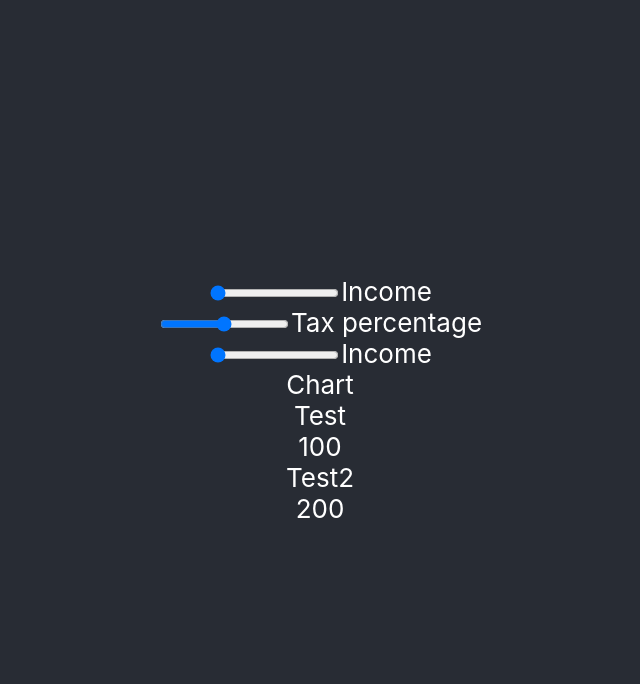
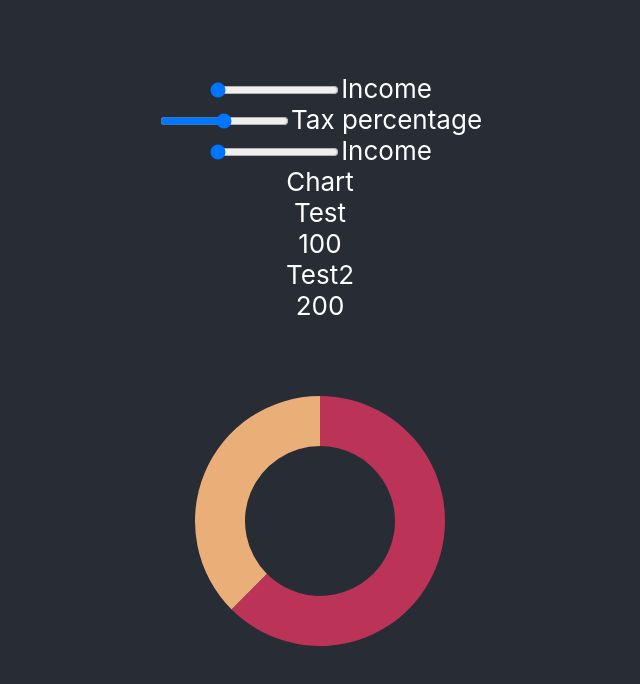
Before and after one commit to Arskah/verolaskuri, a React (Create React App) app: page / in a window 1280 px wide. Shown: the top 684 px of the page, without its empty margins (320-960 px from the left). Built offline with nearby package versions, Linux system fonts and the light colour scheme.

Commit message:
PieChart basics added

```diff
--- a/package.json
+++ b/package.json
@@ -3,6 +3,7 @@
   "version": "0.1.0",
   "private": true,
   "dependencies": {
+    "d3": "^5.9.0",
     "react": "^16.8.1",
     "react-dom": "^16.8.1",
     "react-scripts": "2.1.3"
--- a/src/App.js
+++ b/src/App.js
@@ -5,6 +5,7 @@ import './App.css';
 import InputContainer from './components/InputContainer/InputContainer';
 
 import Chart from './components/Chart/Chart';
+import PieChart from './components/Chart/PieChart';
 
 let testArray = [{"percentage":15, "sum" : 100, "name":"Test"},{"percentage":25, "sum" : 200, "name":"Test2"}];
 
@@ -42,6 +43,7 @@ class App extends Component {
         <header className="App-header">
           <InputContainer income={this.incomeHandler} tax={this.taxHandler} year={this.yearHandler} />
           <Chart blocks={testArray}/>
+          <PieChart data={testArray} />
         </header>
       </div>
     );
--- /dev/null
+++ b/src/components/Chart/PieChart.js
@@ -0,0 +1,48 @@
+import React, { Component } from 'react';
+import * as d3 from 'd3';
+
+const height = 400;
+const width = 400;
+var values = [1,2,3,4];
+var pie = d3.pie()(values);
+
+export default class PieChart extends Component {
+
+  constructor(props){
+      super(props);
+      values = [];
+      for(var i=0; i<this.props.data.length; i++)
+        values[i] = this.props.data[i].percentage;
+      pie = d3.pie()(values);
+  }
+  render() {
+    return (
+      <div>
+
+        <svg height={height} width={width}>
+            <g transform={'translate('+(width/2)+','+(height/2)+')'}>
+                <Slice pie={pie} />
+            </g>
+        </svg>
+      </div>
+    )
+  }
+
+}
+
+const Slice = props => {
+  let { pie } = props;
+
+  let arc = d3
+    .arc()
+    .innerRadius(75)
+    .outerRadius(125);
+
+  let interpolate = d3.interpolateRgb("#eaaf79", "#bc3358");
+
+  return pie.map((slice, index) => {
+    let sliceColor = interpolate(index / (pie.length - 1));
+
+    return <path d={arc(slice)} fill={sliceColor} />;
+  });
+};
```
Also changed, not shown: 1 other file (tests, documents, lock files or other folders).
